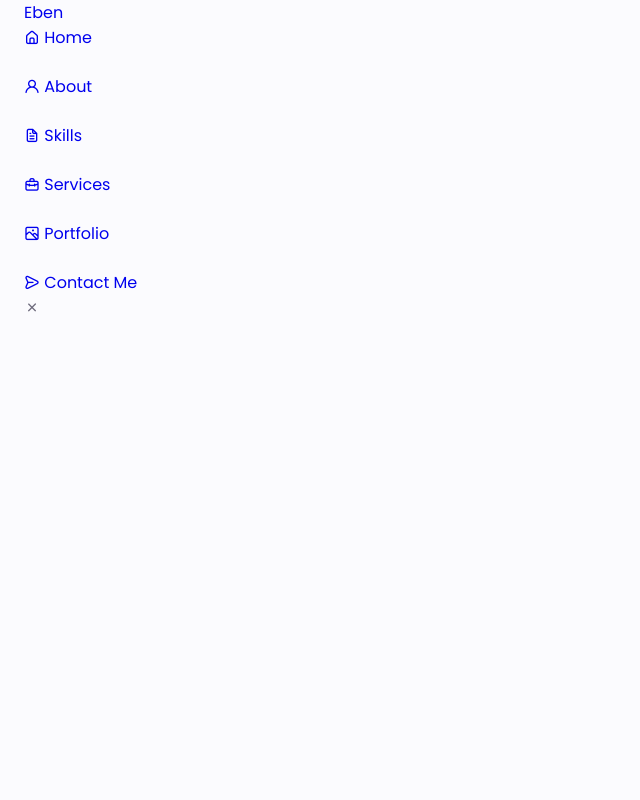
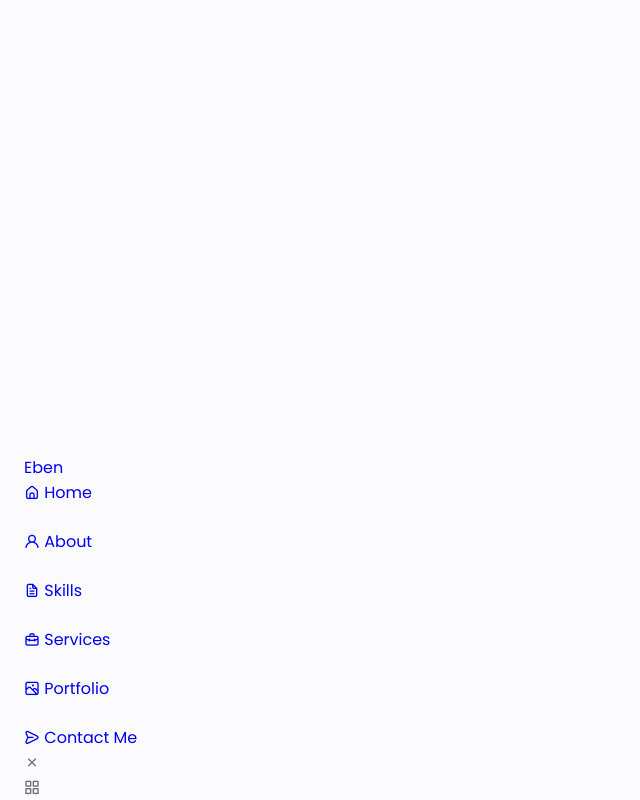
Before and after one commit to ebenezer123-agyepong/E-chatApp, a PHP site: page / in a window 1280 px wide. Shown: the whole page, without its empty margins (0-640 px from the left). Run offline with PHP 8.4, Linux system fonts and the light colour scheme.

Commit message:
modified:   cssFolder/style.css

```diff
--- a/cssFolder/style.css
+++ b/cssFolder/style.css
@@ -138,3 +138,11 @@
     display: grid;
     gap: 1.5rem;
 }
+
+.header{
+    width: 100%;
+    position: fixed;
+    bottom: 0;
+    left: 0;
+    z-index: var(--z-fixed);
+}
--- a/index.html
+++ b/index.html
@@ -58,7 +58,11 @@
                 <i class="uil uil-times nav__close" id="nav-close" ></i>
             </div>
 
-
+            <div class="nav__btns">
+                <div class="nav__toggle" id="nav-toggle">
+                    <i class="uil uil-apps"></i>
+                </div>
+            </div>
         </nav>
     </header>
 </body>
```
